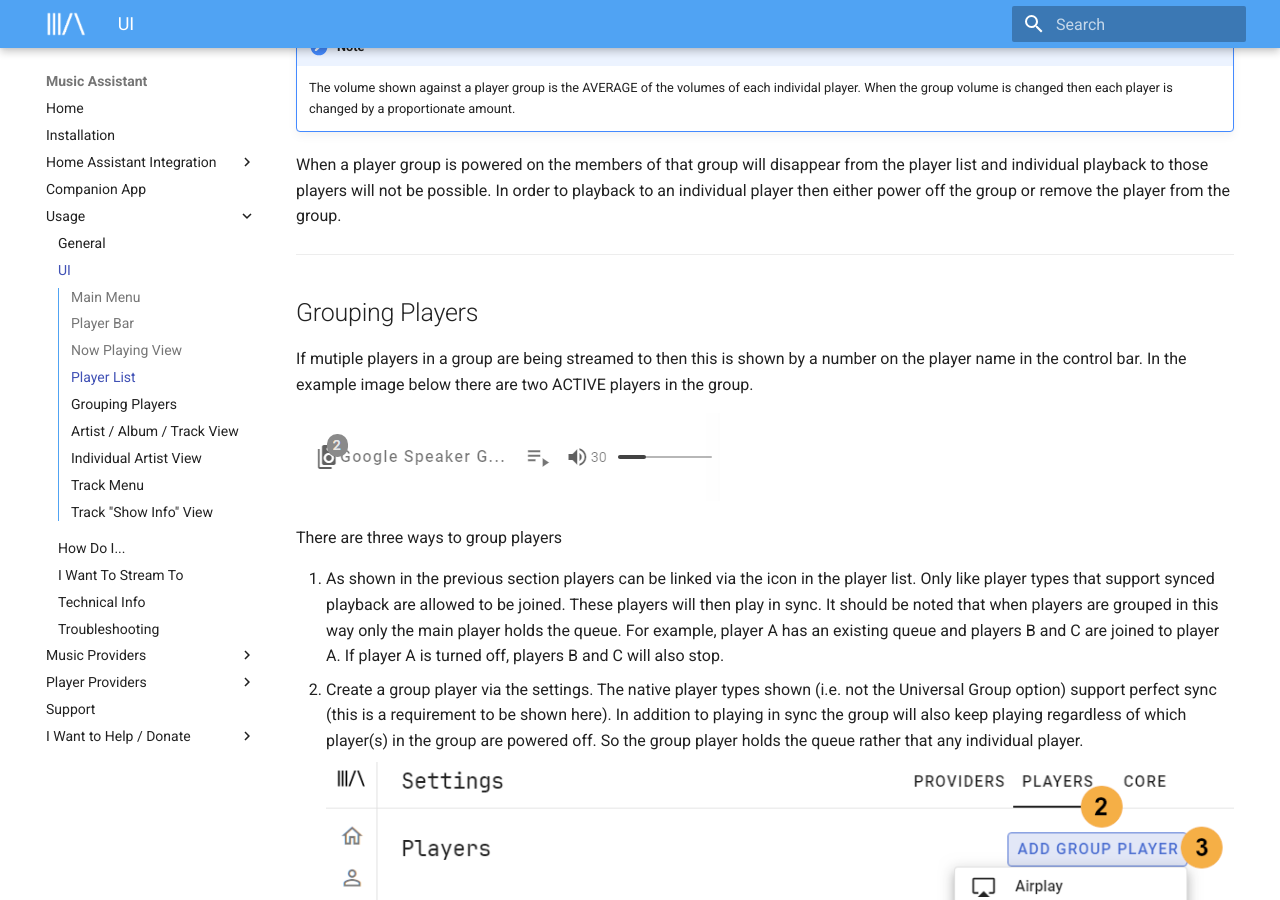
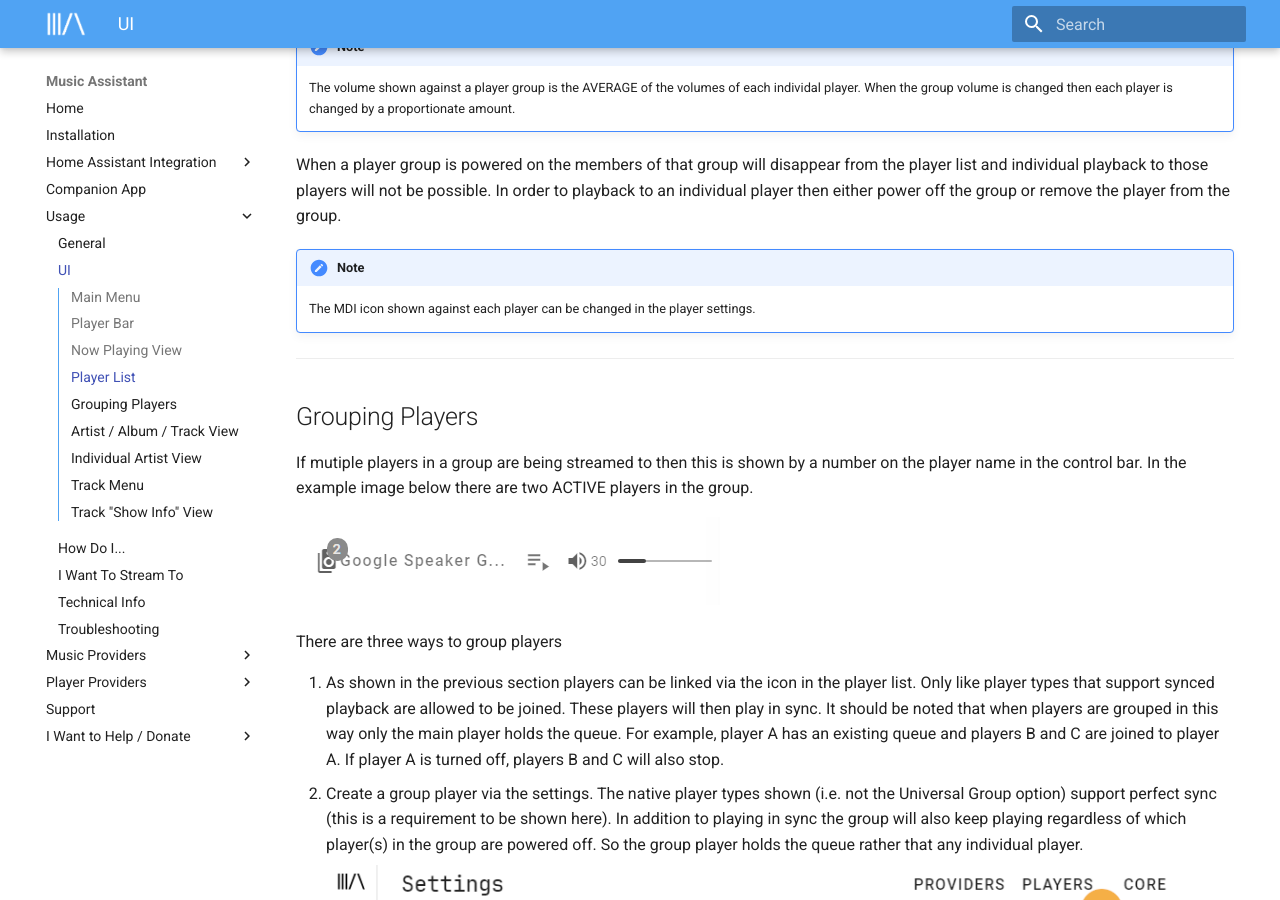
Before and after one commit to pwbriggs/music-assistant.github.io, an MkDocs documentation site: the page built from docs/ui.md, in a window 1280 px wide and 900 px high, scrolled down 2343 px. Built offline with MkDocs 1.6.1 and Material for MkDocs 9.7.7, drawn with Linux system fonts in a browser that asks for light colours.

Commit message:
player icon setting

```diff
--- a/docs/ui.md
+++ b/docs/ui.md
@@ -26,6 +26,10 @@ The codec shown in the UI to the right of the track title is the codec of the or
     The volume shown against a player group is the AVERAGE of the volumes of each individal player. When the group volume is changed then each player is changed by a proportionate amount.
 
 When a player group is powered on the members of that group will disappear from the player list and individual playback to those players will not be possible. In order to playback to an individual player then either power off the group or remove the player from the group.
+
+!!! note
+    The MDI icon shown against each player can be changed in the player settings.
+
 ***************************************************************
 
 ## Grouping Players
```
